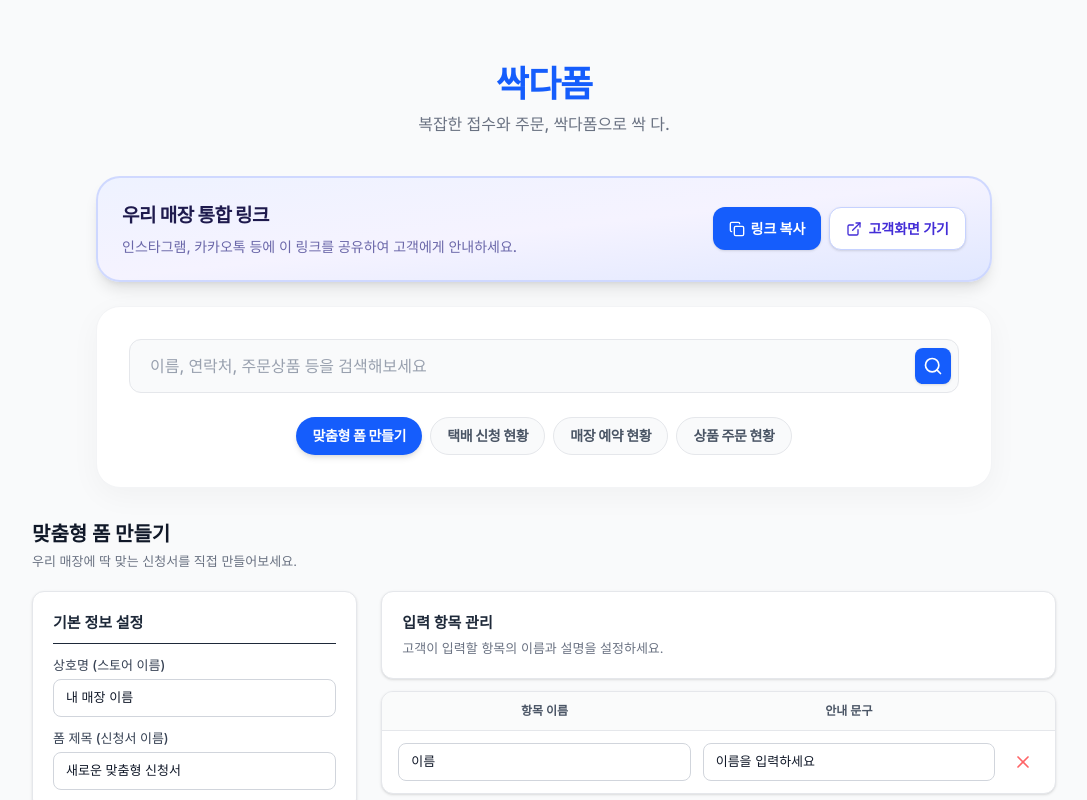
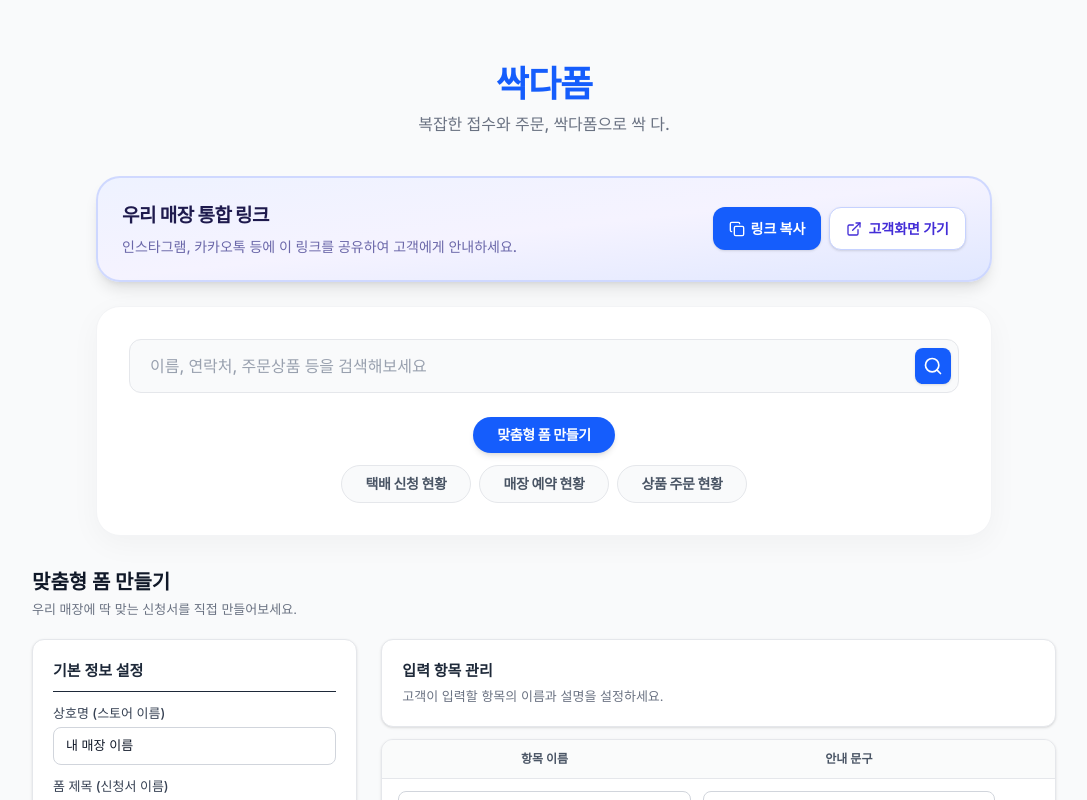
Before and after one commit to hannune-s/ssakdaform, a Next.js app: page / in a window 1280 px wide. Shown: the top 800 px of the page, without its empty margins (96-1183 px from the left). Built offline with nearby package versions, Linux system fonts and the light colour scheme; no server answers.

Commit message:
style: 메인 메뉴 탭 레이아웃을 2줄로 변경 (맞춤형 폼 만들기를 첫 줄에 띄우고, 현황 3종을 두 번째 줄에 나란히 배치)

```diff
--- a/src/app/page.tsx
+++ b/src/app/page.tsx
@@ -90,11 +90,11 @@ export default function AdminHub() {
         </div>
 
         {/* 메뉴(카테고리) 탭 버튼 */}
-        <div className="flex flex-wrap justify-center gap-1.5 sm:gap-2">
-
+        <div className="flex flex-col items-center gap-2 sm:gap-3 w-full px-1">
+          {/* 1번 줄: 맞춤형 폼 만들기 */}
           <button
             onClick={() => setActiveTab('builder')}
-            className={`px-3.5 py-1.5 sm:px-4 sm:py-2 rounded-full text-[13px] sm:text-sm font-bold transition-all whitespace-nowrap tracking-tight ${
+            className={`px-6 py-2 rounded-full text-[13px] sm:text-sm font-bold transition-all whitespace-nowrap tracking-tight ${
               activeTab === 'builder'
                 ? 'bg-blue-600 text-white shadow-md'
                 : 'bg-gray-50 text-gray-600 hover:bg-gray-100 border border-gray-200'
@@ -102,9 +102,12 @@ export default function AdminHub() {
           >
             맞춤형 폼 만들기
           </button>
+
+          {/* 2번 줄: 현황 3종 */}
+          <div className="flex flex-row justify-center gap-1.5 sm:gap-2 w-full">
             <button
               onClick={() => setActiveTab('delivery')}
-            className={`px-3.5 py-1.5 sm:px-4 sm:py-2 rounded-full text-[13px] sm:text-sm font-bold transition-all whitespace-nowrap tracking-tight ${
+              className={`flex-1 max-w-[130px] px-1 py-1.5 sm:px-4 sm:py-2 rounded-full text-[11.5px] sm:text-sm font-bold transition-all whitespace-nowrap tracking-tighter sm:tracking-tight ${
                 activeTab === 'delivery'
                   ? 'bg-blue-600 text-white shadow-md'
                   : 'bg-gray-50 text-gray-600 hover:bg-gray-100 border border-gray-200'
@@ -114,7 +117,7 @@ export default function AdminHub() {
             </button>
             <button
               onClick={() => setActiveTab('reservation')}
-            className={`px-3.5 py-1.5 sm:px-4 sm:py-2 rounded-full text-[13px] sm:text-sm font-bold transition-all whitespace-nowrap tracking-tight ${
+              className={`flex-1 max-w-[130px] px-1 py-1.5 sm:px-4 sm:py-2 rounded-full text-[11.5px] sm:text-sm font-bold transition-all whitespace-nowrap tracking-tighter sm:tracking-tight ${
                 activeTab === 'reservation'
                   ? 'bg-blue-600 text-white shadow-md'
                   : 'bg-gray-50 text-gray-600 hover:bg-gray-100 border border-gray-200'
@@ -124,7 +127,7 @@ export default function AdminHub() {
             </button>
             <button
               onClick={() => setActiveTab('order')}
-            className={`px-3.5 py-1.5 sm:px-4 sm:py-2 rounded-full text-[13px] sm:text-sm font-bold transition-all whitespace-nowrap tracking-tight ${
+              className={`flex-1 max-w-[130px] px-1 py-1.5 sm:px-4 sm:py-2 rounded-full text-[11.5px] sm:text-sm font-bold transition-all whitespace-nowrap tracking-tighter sm:tracking-tight ${
                 activeTab === 'order'
                   ? 'bg-blue-600 text-white shadow-md'
                   : 'bg-gray-50 text-gray-600 hover:bg-gray-100 border border-gray-200'
@@ -132,7 +135,7 @@ export default function AdminHub() {
             >
               상품 주문 현황
             </button>
-
+          </div>
         </div>
       </div>
 
```
Lines whose indentation alone changed are shown as unchanged.
